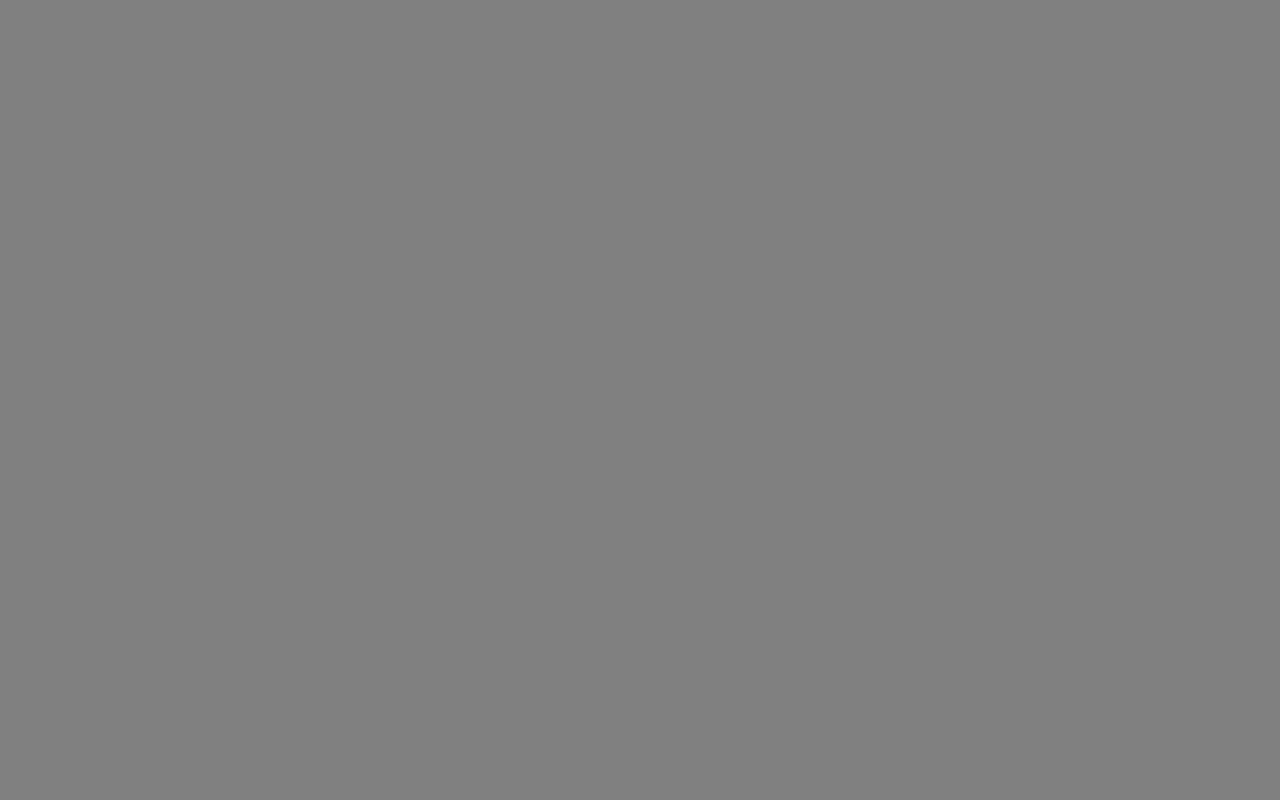
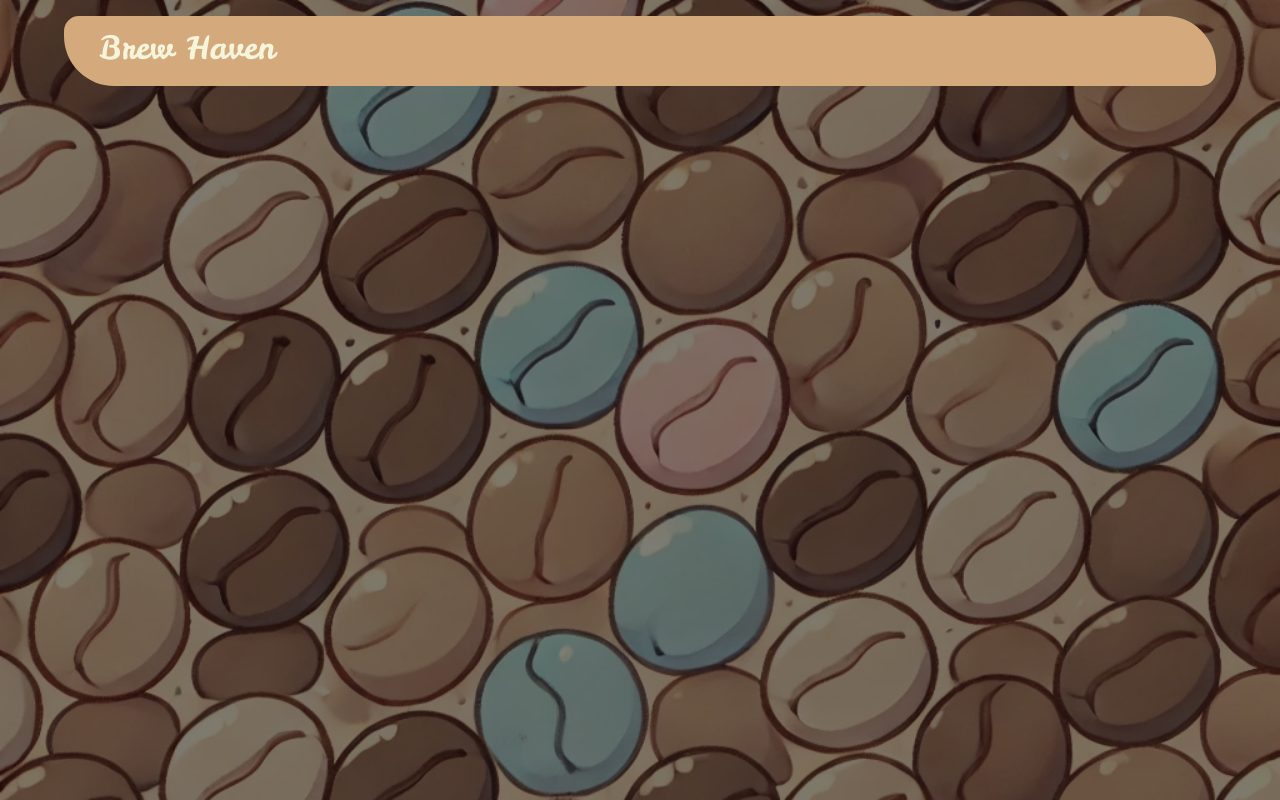
Before and after one commit to nyosic/MG-P1G-GRLOL, a plain HTML site: page index.html in a window 1280 px wide. Drawn offline with Linux system fonts and the light colour scheme.

Commit message:
add-header+bg

```diff
--- a/index.html
+++ b/index.html
@@ -3,10 +3,18 @@
 <head>
     <meta charset="UTF-8">
     <meta name="viewport" content="width=device-width, initial-scale=1.0">
-    <title>Document</title>
+    <title>Brew Haven</title>
     <link rel="stylesheet" href="style.css">
 </head>
 <body>
+    <div class="body_cover"></div>
+    <div class="header">
+        <h1>
+            Brew Haven
+        </h1>
+        <div class="header-menu">
 
+        </div>
+    </div>
 </body>
 </html>
--- a/style.css
+++ b/style.css
@@ -1,4 +1,44 @@
+@import url('https://fonts.googleapis.com/css2?family=Leckerli+One&display=swap');
+
+:root {
+    --raisin-black: #272727ff;
+    --buff: #d4aa7dff;
+    --sunset: #efd09eff;
+    --beige: #d2d8b3ff;
+    --cadet-gray: #90a9b7ff;
+}
+
 body {
-    background-color:  gray;
+    background-image:url(coffee_bg.webp);
+    background-repeat: no-repeat;
+    background-size:cover;
     margin: 0px;
 }
+
+.body_cover {
+    background-color: rgba(0, 0, 0, 0.5);
+    position: absolute;
+    width: 100%;
+    height: 100%;
+}
+
+.header {
+    position: fixed;
+    width: 90%;
+    height: 70px;
+    border-radius: 15px 50px 15px 50px;
+    transform: translate(-50%, 0%);
+    left: 50%;
+    top: 2%;
+    background-color: var(--buff);
+}
+
+.header h1 {
+    margin: 0px;
+    color: beige;
+    margin-top: 10px;
+    margin-left: 35px;
+    font-family: "Leckerli One", cursive;
+    font-weight: 400;
+    font-style: normal;
+}
```
Also changed, not shown: coffee_bg.webp (added).
